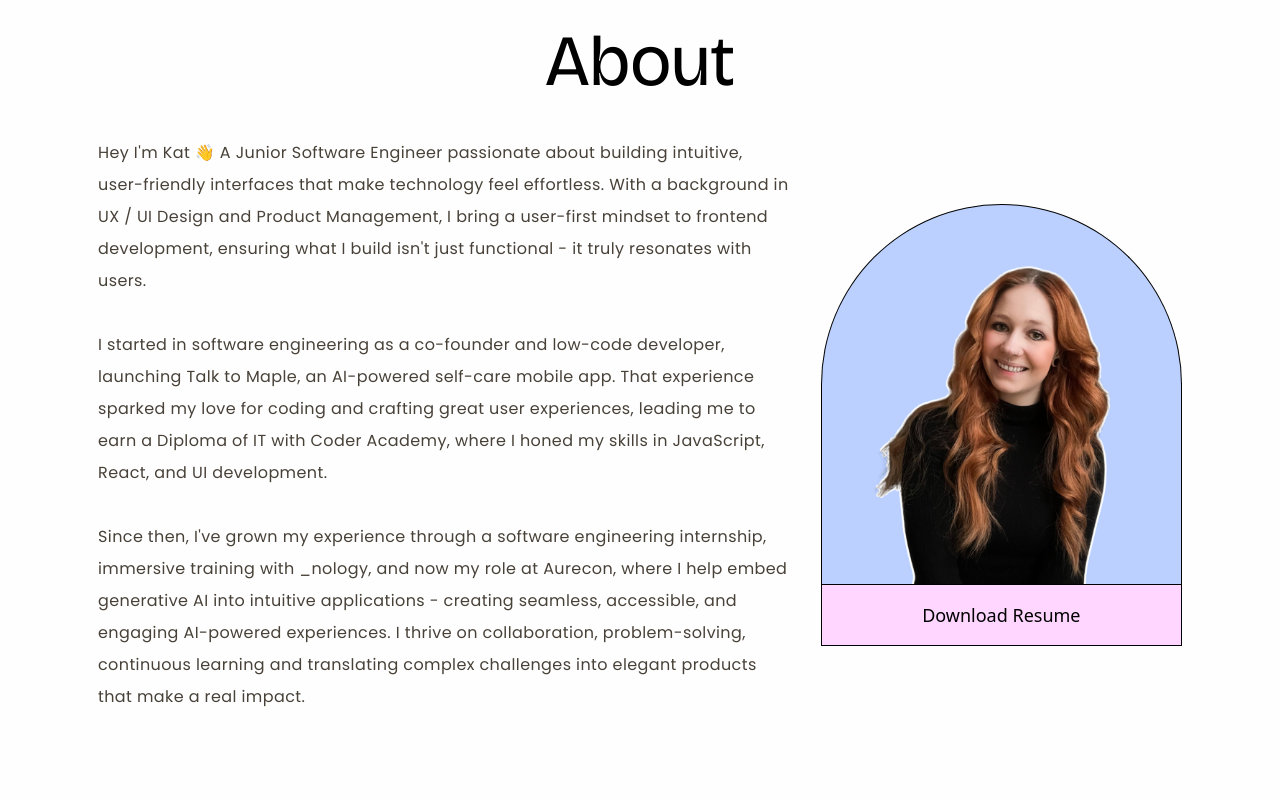
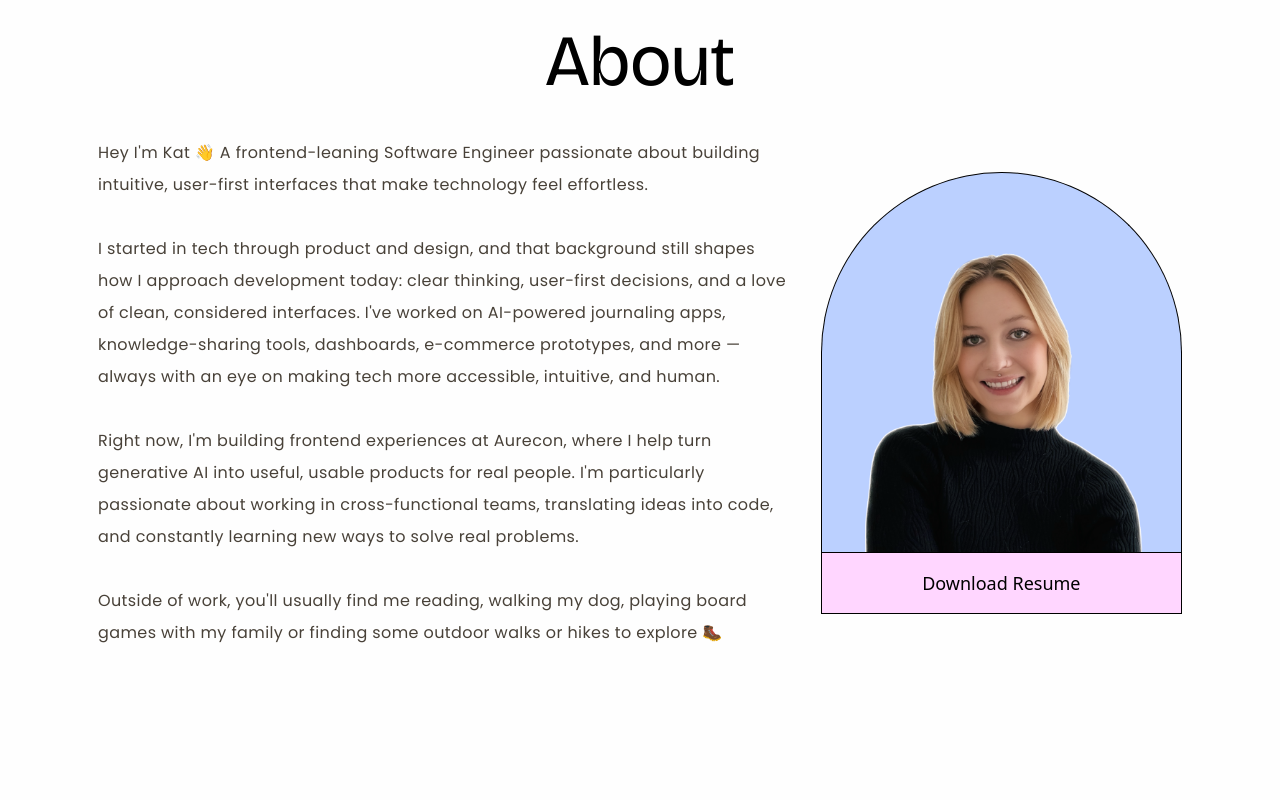
Before and after one commit to kvtrice/next-portfolio, a Next.js app: page / in a window 1280 px wide. Shown: the part 840-1640 px from the top of the page. Built offline with nearby package versions, Linux system fonts and the light colour scheme.

Commit message:
Update picture, resume and about

```diff
--- a/app/About.tsx
+++ b/app/About.tsx
@@ -11,31 +11,32 @@ const About = () => {
 				<h2 className="px-5 md:pb-10">About</h2>
 				<div className="grid md:grid-cols-3 grid-cols-1 md:p-0 place-items-center m-10 lg:m-0">
 					<p className="col-span-2 font-normal order-last md:order-first text-center md:pr-8 md:text-left pt-8 md:pt-0 leading-8 text-[#484138]">
-						Hey I'm Kat 👋 A Junior Software Engineer passionate
-						about building intuitive, user-friendly interfaces that
-						make technology feel effortless. With a background in UX
-						/ UI Design and Product Management, I bring a user-first
-						mindset to frontend development, ensuring what I build
-						isn't just functional - it truly resonates with users.
+						Hey I'm Kat 👋 A frontend-leaning Software Engineer
+						passionate about building intuitive, user-first
+						interfaces that make technology feel effortless.
 						<br />
 						<br />
-						I started in software engineering as a co-founder and
-						low-code developer, launching Talk to Maple, an
-						AI-powered self-care mobile app. That experience sparked
-						my love for coding and crafting great user experiences,
-						leading me to earn a Diploma of IT with Coder Academy,
-						where I honed my skills in JavaScript, React, and UI
-						development.
+						I started in tech through product and design, and that
+						background still shapes how I approach development
+						today: clear thinking, user-first decisions, and a love
+						of clean, considered interfaces. I've worked on
+						AI-powered journaling apps, knowledge-sharing tools,
+						dashboards, e-commerce prototypes, and more — always
+						with an eye on making tech more accessible, intuitive,
+						and human.
 						<br />
 						<br />
-						Since then, I've grown my experience through a software
-						engineering internship, immersive training with _nology,
-						and now my role at Aurecon, where I help embed
-						generative AI into intuitive applications - creating
-						seamless, accessible, and engaging AI-powered
-						experiences. I thrive on collaboration, problem-solving,
-						continuous learning and translating complex challenges
-						into elegant products that make a real impact.
+						Right now, I'm building frontend experiences at Aurecon,
+						where I help turn generative AI into useful, usable
+						products for real people. I'm particularly passionate
+						about working in cross-functional teams, translating
+						ideas into code, and constantly learning new ways to
+						solve real problems.
+						<br />
+						<br />
+						Outside of work, you'll usually find me reading, walking
+						my dog, playing board games with my family or finding
+						some outdoor walks or hikes to explore 🥾
 					</p>
 					<div className="flex flex-col items-center justify-center w-full">
 						<Image
```
Also changed, not shown: public/assets/kat.png, 1 other file (tests, documents, lock files or other folders).
